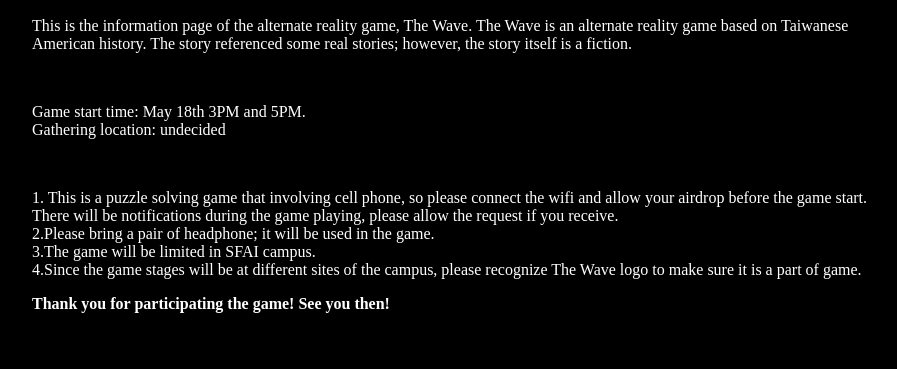
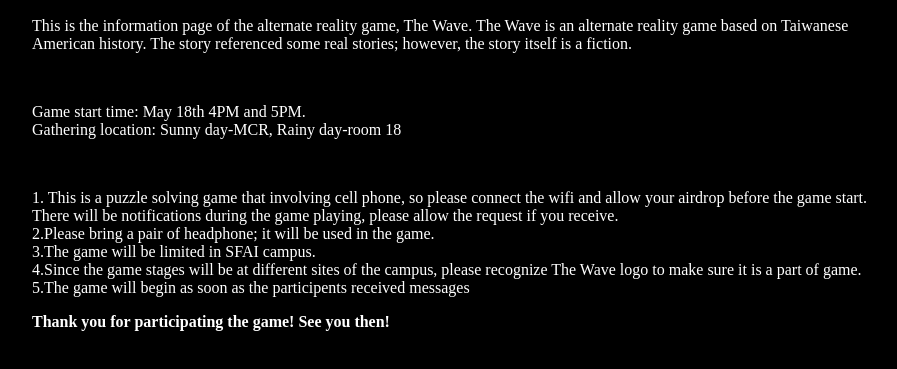
Before and after one commit to m25120877/thewave, a plain HTML site: page index.html in a window 1280 px wide. Shown: the part 327-696 px from the top of the page, without its empty margins (176-1073 px from the left). Drawn offline with Linux system fonts and the light colour scheme.

Commit message:
Update index.html

```diff
--- a/index.html
+++ b/index.html
@@ -31,13 +31,14 @@ P {text-align:left;}
 <P style="color:white;"> This is the information page of the alternate reality game, The Wave.
     The Wave is an alternate reality game based on Taiwanese American history. The story referenced some real stories; however, the story itself is a fiction.</P>
 <br>
-<P style="color:white;">Game start time: May 18th 3PM and 5PM.<br>
-Gathering location: undecided</P>
+<P style="color:white;">Game start time: May 18th 4PM and 5PM.<br>
+Gathering location: Sunny day-MCR, Rainy day-room 18</P>
     <br>
     <P style="color:white;">1. This is a puzzle solving game that involving cell phone, so please connect the wifi and allow your airdrop before the game start. There will be notifications during the game playing, please allow the request if you receive.<br>
     2.Please bring a pair of headphone; it will be used in the game.<br>
     3.The game will be limited in SFAI campus.<br>
     4.Since the game stages will be at different sites of the campus, please recognize The Wave logo to make sure it is a part of game.<br>
+    5.The game will begin as soon as the participents received messages    <br>
     </P>
 
 
```
